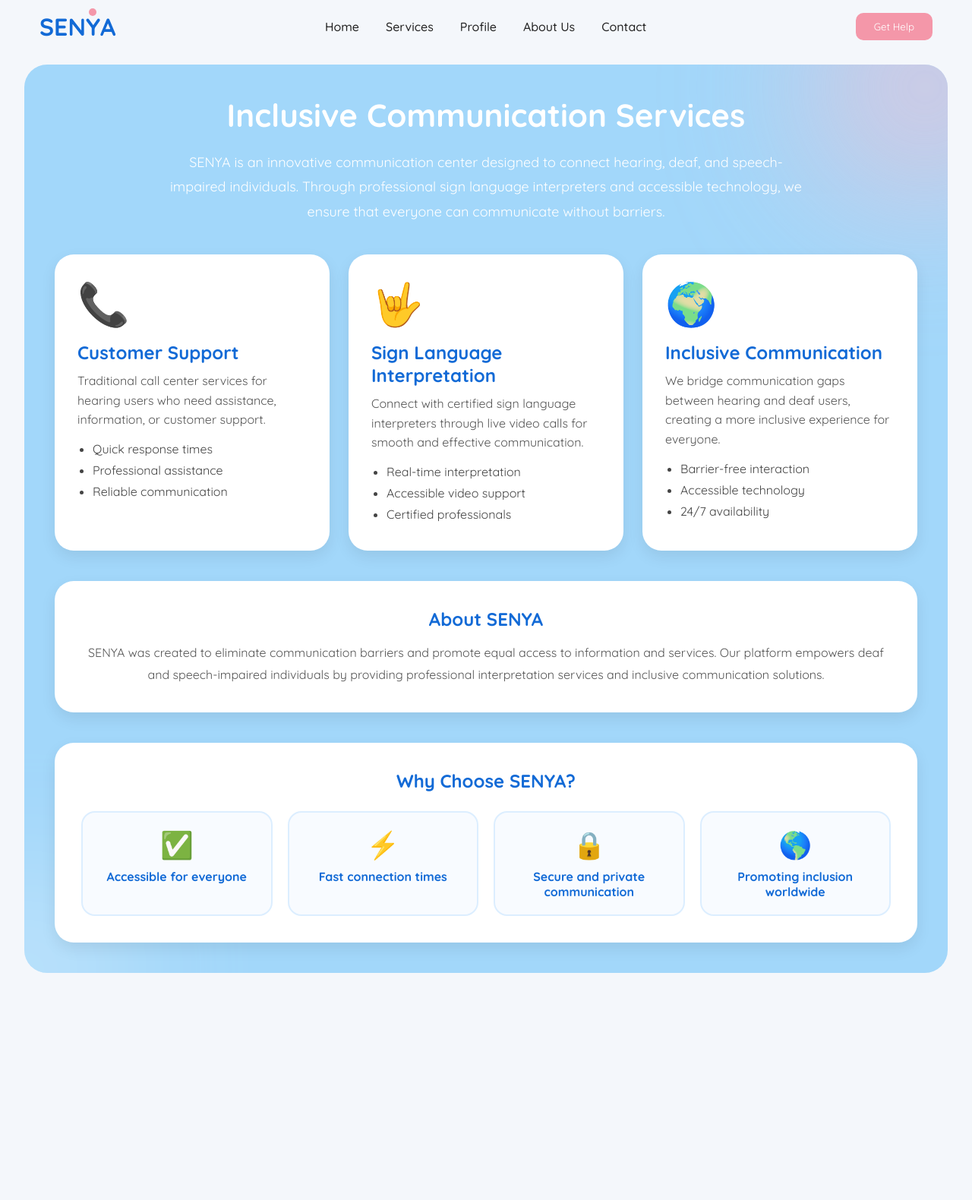
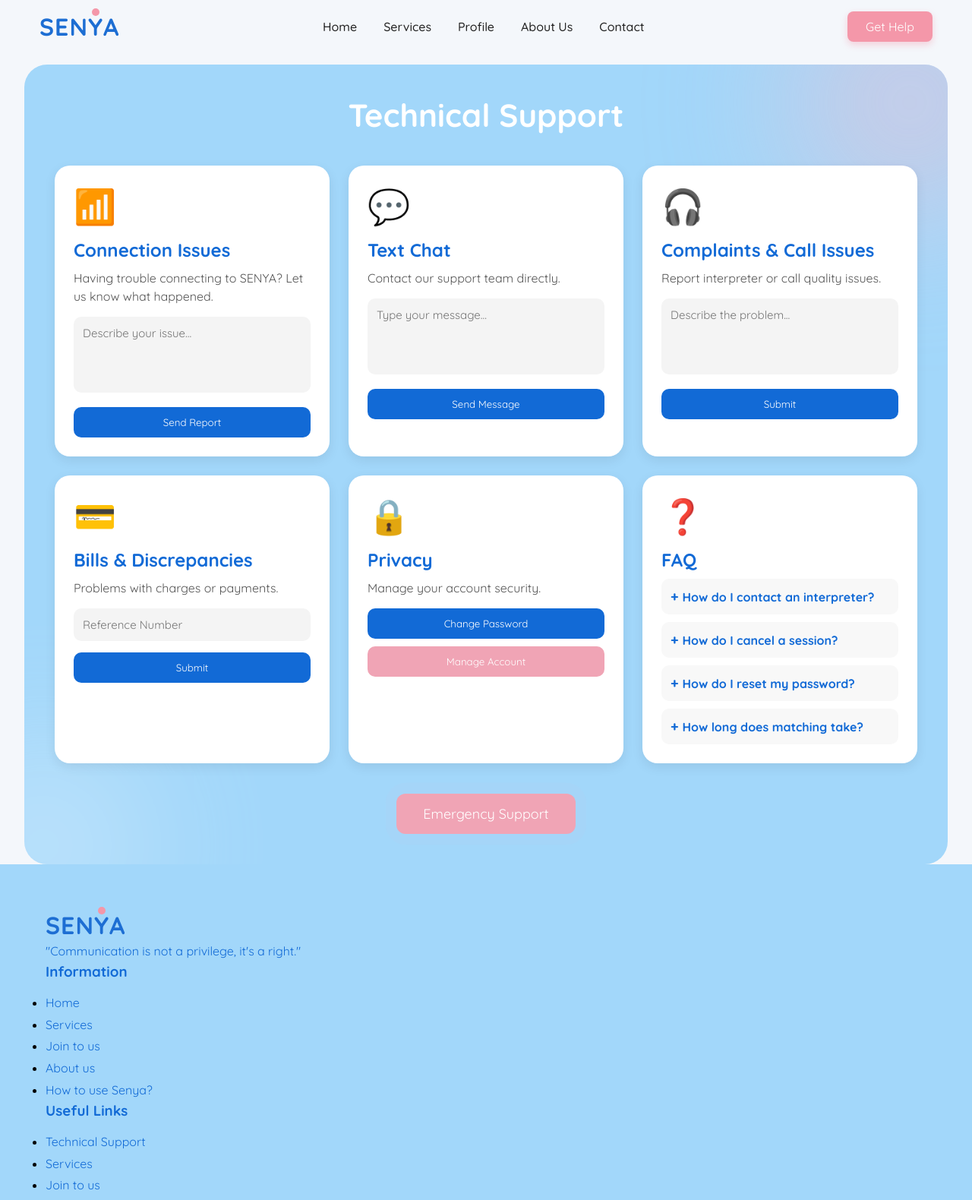
Before and after one commit to Kattyadom/SENYA---EXPO, a plain HTML site: page EXPO/servicios.html in a window 1280 px wide. Shown: the top 1580 px of the page at 76% size. Before the commit the page ends 1281 px from the top, so only its background shows below. Drawn offline with Linux system fonts and the light colour scheme; files that its build step writes are made by us from their sources.

Commit message:
Update servicios.html
cambios de nav y footer

```diff
--- a/EXPO/servicios.html
+++ b/EXPO/servicios.html
@@ -3,161 +3,249 @@
 <head>
     <meta charset="UTF-8">
     <meta name="viewport" content="width=device-width, initial-scale=1.0">
-    <title>SENYA | Services</title>
+    <title>SENYA | Technical Support</title>
 
-    <link rel="stylesheet" href="servicios.css">
+    <link rel="stylesheet" href="css/soporte.css">
 
     <link href="https://fonts.googleapis.com/css2?family=Quicksand:wght@400;500;700&display=swap" rel="stylesheet">
 </head>
 
 <body>
 
-    <!-- HEADER -->
-
     <header>
-
-        <div class="logo">
+        <div class="logo" role="img" aria-label="SENYA Logo">
             SEN<span class="logo-y">Y</span>A
         </div>
-
-        <nav>
+        <nav aria-label="Menú principal">
             <a href="index.html">Home</a>
             <a href="servicios1.html">Services</a>
             <a href="profile.html">Profile</a>
             <a href="about.html">About Us</a>
             <a href="soporte.html">Contact</a>
         </nav>
-
-        <button class="btn-help">
-            Get Help
-        </button>
-
+        <button class="btn-help" aria-label="Obtener ayuda y soporte técnico">Get Help</button>
     </header>
 
-    <!-- MAIN CONTENT -->
 
-    <main class="services-container">
+    <!-- CONTENIDO -->
 
-        <h1>Inclusive Communication Services</h1>
+    <main class="support-container">
 
-        <p class="intro-text">
-            SENYA is an innovative communication center designed to connect hearing,
-            deaf, and speech-impaired individuals. Through professional sign language
-            interpreters and accessible technology, we ensure that everyone can
-            communicate without barriers.
-        </p>
+        <h1>Technical Support</h1>
 
-        <!-- SERVICES -->
+        <div class="cards-container">
 
-        <section class="services-grid">
+            <!-- CONNECTION ISSUES -->
 
-            <article class="service-card">
+            <div class="card">
+                <div class="icon">📶</div>
 
-                <div class="service-icon">📞</div>
-
-                <h2>Customer Support</h2>
+                <h2>Connection Issues</h2>
 
                 <p>
-                    Traditional call center services for hearing users who need
-                    assistance, information, or customer support.
+                    Having trouble connecting to SENYA?
+                    Let us know what happened.
                 </p>
 
-                <ul>
-                    <li>Quick response times</li>
-                    <li>Professional assistance</li>
-                    <li>Reliable communication</li>
-                </ul>
+                <textarea placeholder="Describe your issue..."></textarea>
 
-            </article>
+                <button class="card-btn">
+                    Send Report
+                </button>
+            </div>
 
-            <article class="service-card">
+            <!-- TEXT CHAT -->
 
-                <div class="service-icon">🤟</div>
+            <div class="card">
+                <div class="icon">💬</div>
 
-                <h2>Sign Language Interpretation</h2>
+                <h2>Text Chat</h2>
 
                 <p>
-                    Connect with certified sign language interpreters through
-                    live video calls for smooth and effective communication.
+                    Contact our support team directly.
                 </p>
 
-                <ul>
-                    <li>Real-time interpretation</li>
-                    <li>Accessible video support</li>
-                    <li>Certified professionals</li>
-                </ul>
+                <textarea placeholder="Type your message..."></textarea>
 
-            </article>
+                <button class="card-btn">
+                    Send Message
+                </button>
+            </div>
 
-            <article class="service-card">
+            <!-- COMPLAINTS -->
 
-                <div class="service-icon">🌍</div>
+            <div class="card">
+                <div class="icon">🎧</div>
 
-                <h2>Inclusive Communication</h2>
+                <h2>Complaints & Call Issues</h2>
 
                 <p>
-                    We bridge communication gaps between hearing and deaf users,
-                    creating a more inclusive experience for everyone.
+                    Report interpreter or call quality issues.
                 </p>
 
-                <ul>
-                    <li>Barrier-free interaction</li>
-                    <li>Accessible technology</li>
-                    <li>24/7 availability</li>
-                </ul>
+                <textarea placeholder="Describe the problem..."></textarea>
 
-            </article>
+                <button class="card-btn">
+                    Submit
+                </button>
+            </div>
 
-        </section>
+            <!-- BILLING -->
 
-        <!-- ABOUT -->
+            <div class="card">
+                <div class="icon">💳</div>
 
-        <section class="about-card">
+                <h2>Bills & Discrepancies</h2>
 
-            <h2>About SENYA</h2>
+                <p>
+                    Problems with charges or payments.
+                </p>
 
-            <p>
-                SENYA was created to eliminate communication barriers and promote
-                equal access to information and services. Our platform empowers
-                deaf and speech-impaired individuals by providing professional
-                interpretation services and inclusive communication solutions.
-            </p>
+                <input
+                    type="text"
+                    placeholder="Reference Number"
+                >
 
-        </section>
+                <button class="card-btn">
+                    Submit
+                </button>
+            </div>
 
-        <!-- BENEFITS -->
+            <!-- PRIVACY -->
 
-        <section class="benefits-card">
+            <div class="card">
+                <div class="icon">🔒</div>
 
-            <h2>Why Choose SENYA?</h2>
+                <h2>Privacy</h2>
 
-            <div class="benefits-grid">
+                <p>
+                    Manage your account security.
+                </p>
 
-                <div class="benefit-item">
-                    <span>✅</span>
-                    <p>Accessible for everyone</p>
-                </div>
+                <button class="card-btn">
+                    Change Password
+                </button>
 
-                <div class="benefit-item">
-                    <span>⚡</span>
-                    <p>Fast connection times</p>
-                </div>
+                <button class="secondary-btn">
+                    Manage Account
+                </button>
+            </div>
 
-                <div class="benefit-item">
-                    <span>🔒</span>
-                    <p>Secure and private communication</p>
-                </div>
+            <!-- FAQ -->
 
-                <div class="benefit-item">
-                    <span>🌎</span>
-                    <p>Promoting inclusion worldwide</p>
-                </div>
+            <div class="card faq-card">
+
+                <div class="icon">❓</div>
+
+                <h2>FAQ</h2>
+
+                <details>
+                    <summary>
+                        How do I contact an interpreter?
+                    </summary>
+
+                    <p>
+                        Go to Services and select
+                        "Request Interpreter".
+                    </p>
+                </details>
+
+                <details>
+                    <summary>
+                        How do I cancel a session?
+                    </summary>
+
+                    <p>
+                        Open your active session and click
+                        "Cancel Session".
+                    </p>
+                </details>
+
+                <details>
+                    <summary>
+                        How do I reset my password?
+                    </summary>
+
+                    <p>
+                        Go to Privacy and select
+                        "Change Password".
+                    </p>
+                </details>
+
+                <details>
+                    <summary>
+                        How long does matching take?
+                    </summary>
+
+                    <p>
+                        Matching time depends on
+                        interpreter availability.
+                    </p>
+                </details>
 
             </div>
 
-        </section>
+        </div>
+
+        <!-- EMERGENCY -->
+
+        <button class="emergency-btn">
+            Emergency Support
+        </button>
 
     </main>
 
+<!--Footer-->
+<footer class="footer">
+    <div class="footer-container">
+        <div class="footer-column">
+            <div class="logo" role="img" aria-label="SENYA Logo">
+                SEN<span class="logo-y">Y</span>A
+        </div>
+            <p>"Communication is not a privilege, it's a right."</p>
+        </div>
+        <div class="footer-column">
+            <h3>Information</h3>
+            <ul>
+                <li><a href="#">Home</a></li>
+                <li><a href="#">Services</a></li>
+                <li><a href="#">Join to us</a></li>
+                <li><a href="#">About us</a></li>
+                <li><a href="#">How to use Senya?</a></li>
+            </ul>
+        </div>
+        <div class="footer-column">
+            <h3>Useful Links</h3>
+            <ul>
+                <li><a href="#">Technical Support</a></li>
+                <li><a href="#">Services</a></li>
+                <li><a href="#">Join to us</a></li>
+                <li><a href="#">How to use Senya?</a></li>
+            </ul>
+        </div>
+        <div class="footer-column">
+            <h3>Our Services</h3>
+            <ul>
+                <li><a href="#">Banks</a></li>
+                <li><a href="#">Call Centers</a></li>
+                <li><a href="#">Internet</a></li>
+                <li><a href="#">Shops</a></li>
+            </ul>
+        </div>
+        <div class="footer-column">
+            <h3>Contact Us</h3>
+            <p>📞 +503 9842-5783</p>
+            <p>✉ senya.sv@gmail.com</p>
+            <div class="socials">
+                <a href="#">Instagram</a>
+            </div>
+        </div>
+    </div>
+    <hr>
+    <div class="footer-bottom">
+        <p>© 2025 Senya. All Rights Reserved.</p>
+    </div>
+</footer>
+
 </body>
 </html>
```
